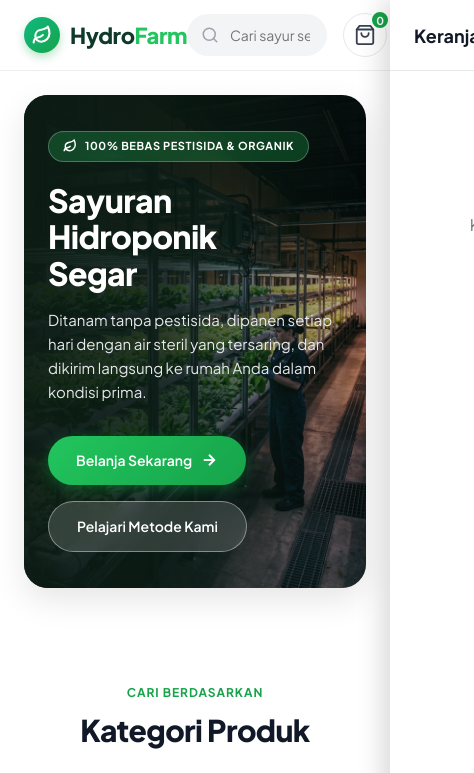
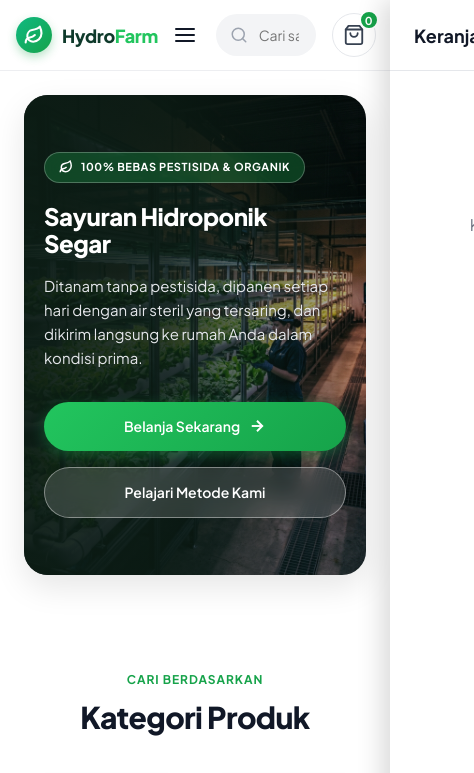
Before and after one commit to Anggamy0011/Hydrofarm, a plain HTML site: page index.html in a window 390 px wide. Shown: the top 773 px of the page, 474 px wide, since content can reach past the window. Drawn offline with Linux system fonts and the light colour scheme.

Commit message:
Fix: perbaiki responsive layout untuk mobile dan tablet, tambahkan hamburger menu toggle

```diff
--- a/index.html
+++ b/index.html
@@ -42,6 +42,15 @@
 
       <!-- Header Actions: Search & Shopping Cart -->
       <div class="header-actions">
+        <!-- Mobile Toggle Button -->
+        <button class="mobile-toggle" id="mobile-toggle" aria-label="Menu">
+          <svg width="24" height="24" viewBox="0 0 24 24" fill="none" stroke="currentColor" stroke-width="2" stroke-linecap="round" stroke-linejoin="round">
+            <line x1="3" y1="12" x2="21" y2="12"></line>
+            <line x1="3" y1="6" x2="21" y2="6"></line>
+            <line x1="3" y1="18" x2="21" y2="18"></line>
+          </svg>
+        </button>
+
         <!-- Live Search Input -->
         <div class="search-box">
           <svg class="search-icon" width="18" height="18" viewBox="0 0 24 24" fill="none" stroke="currentColor" stroke-width="2" stroke-linecap="round" stroke-linejoin="round">
--- a/styles.css
+++ b/styles.css
@@ -1219,6 +1219,7 @@ img {
 @media (max-width: 768px) {
   .header-inner {
     height: 70px;
+    gap: 12px;
   }
 
   .main-nav {
@@ -1241,6 +1242,13 @@ img {
 
   .mobile-toggle {
     display: flex;
+    align-items: center;
+    justify-content: center;
+    background: none;
+    border: none;
+    color: var(--color-text-main);
+    padding: 8px;
+    cursor: pointer;
   }
 
   .search-box input {
@@ -1252,15 +1260,29 @@ img {
   }
 
   .hero-content {
-    padding: 36px 24px;
+    padding: 36px 20px;
   }
 
   .hero-title {
-    font-size: 32px;
+    font-size: 28px;
   }
 
   .category-grid {
     grid-template-columns: repeat(2, 1fr);
+    gap: 12px;
+  }
+
+  .category-card {
+    padding: 16px 12px;
+  }
+
+  .product-grid {
+    grid-template-columns: repeat(2, 1fr);
+    gap: 12px;
+  }
+
+  .product-card {
+    padding: 12px;
   }
 
   .testimonial-grid {
@@ -1271,7 +1293,7 @@ img {
     flex-direction: column;
     align-items: flex-start;
     gap: 24px;
-    padding: 32px 24px;
+    padding: 24px 20px;
   }
 
   .footer-top {
@@ -1284,3 +1306,38 @@ img {
     text-align: center;
   }
 }
+
+@media (max-width: 480px) {
+  .header-inner {
+    padding: 0 16px;
+  }
+
+  .brand-logo .logo-text {
+    font-size: 18px;
+  }
+
+  .search-box input {
+    width: 100px;
+  }
+
+  .search-box input:focus {
+    width: 130px;
+  }
+
+  .product-grid {
+    grid-template-columns: 1fr;
+  }
+
+  .hero-title {
+    font-size: 24px;
+  }
+
+  .hero-cta {
+    flex-direction: column;
+    width: 100%;
+  }
+
+  .hero-cta .btn {
+    width: 100%;
+  }
+}
```
